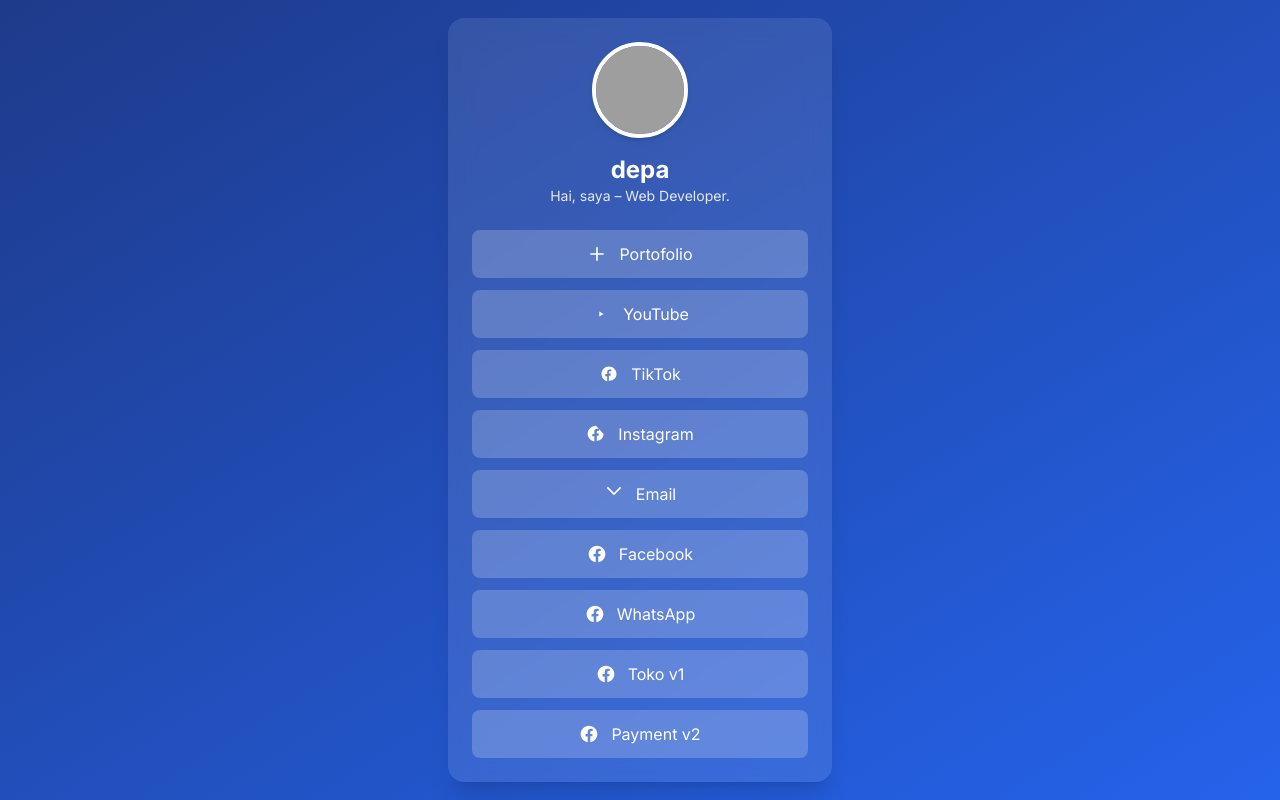
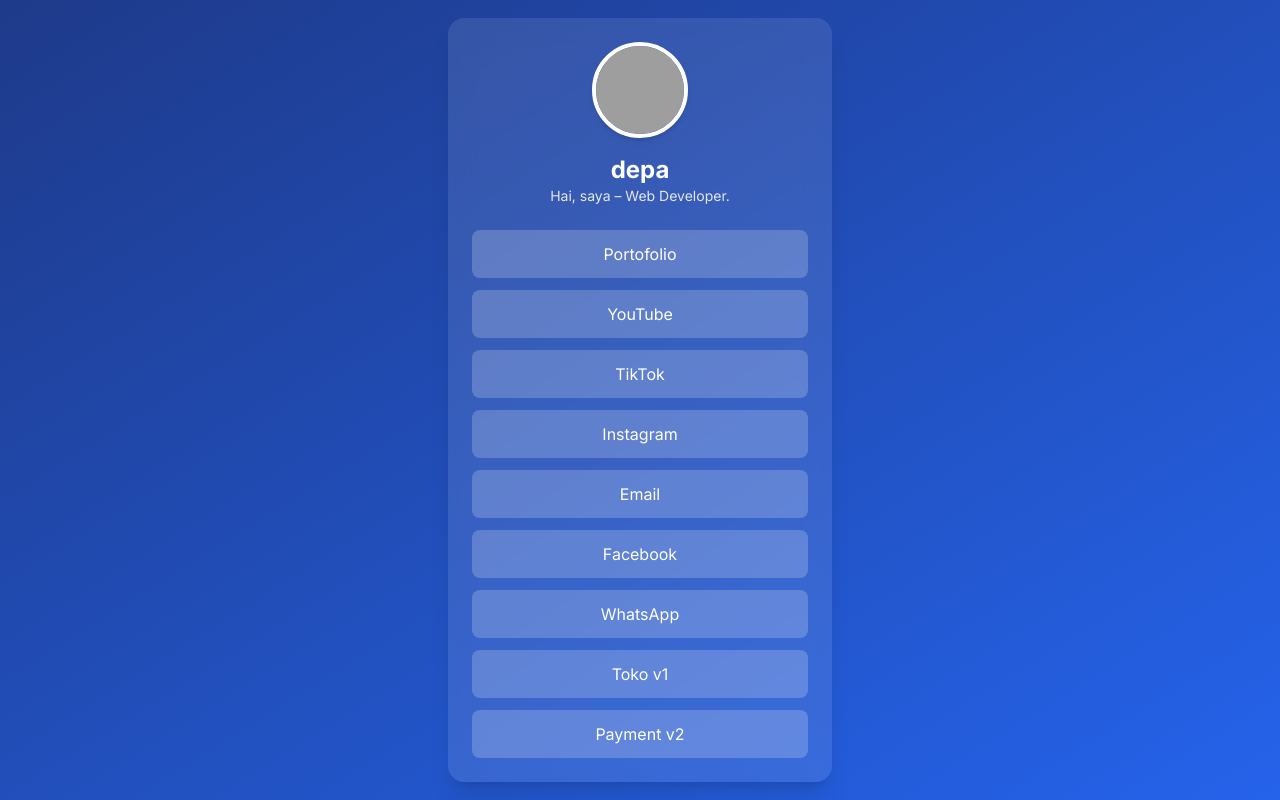
Before and after one commit to depaa81/link-tree, a plain HTML site: page index.html in a window 1280 px wide. Drawn offline with nearby package versions, Linux system fonts and the light colour scheme; grey boxes are pictures that could not be loaded.

Commit message:
Update index.html

```diff
--- a/index.html
+++ b/index.html
@@ -20,44 +20,34 @@
     <p class="text-sm text-gray-200">Hai, saya – Web Developer.</p>
 
     <div class="mt-6 space-y-3">
-      <a href="https://portofolio-theta-bay.vercel.app/" class="flex items-center justify-center gap-3 bg-white/20 hover:bg-white/30 transition rounded-lg py-3 font-medium">
-        <svg class="w-5 h-5" fill="none" stroke="currentColor" stroke-width="2" viewBox="0 0 24 24">
-          <path d="M12 4v16m8-8H4" />
-        </svg>
+      <a href="https://portofolio-theta-bay.vercel.app/" class="block bg-white/20 hover:bg-white/30 transition rounded-lg py-3 font-medium">
         Portofolio
       </a>
-      <a href="#" class="flex items-center justify-center gap-3 bg-white/20 hover:bg-white/30 transition rounded-lg py-3 font-medium">
-        <svg class="w-5 h-5" fill="currentColor" viewBox="0 0 24 24"><path d="M10 15l5-3-5-3v6z" /></svg>
+      <a href="#" class="block bg-white/20 hover:bg-white/30 transition rounded-lg py-3 font-medium">
         YouTube
       </a>
-      <a href="#" class="flex items-center justify-center gap-3 bg-white/20 hover:bg-white/30 transition rounded-lg py-3 font-medium">
-        <svg class="w-5 h-5" fill="currentColor" viewBox="0 0 24 24"><path d="M9 8h.01M21 12c0-4.97-4-9-9-9s-9 4.03-9 9c0 4.25 2.92 7.8 6.84 8.75v-6.2H7.6v-2.55h2.24V9.66c0-2.04 1.22-3.18 3.09-3.18.9 0 1.84.16 1.84.16v2.03h-1.58c-1.02 0-1.34.63-1.34 1.28v1.55h2.28l-.37 2.55h-1.91v6.2C18.08 19.8 21 16.25 21 12z"/></svg>
+      <a href="#" class="block bg-white/20 hover:bg-white/30 transition rounded-lg py-3 font-medium">
         TikTok
       </a>
-      <a href="#" class="flex items-center justify-center gap-3 bg-white/20 hover:bg-white/30 transition rounded-lg py-3 font-medium">
-        <svg class="w-5 h-5" fill="currentColor" viewBox="0 0 24 24"><path d="M12 2.04c-5.5 0-10 4.48-10 10.01 0 4.42 3.6 8.08 8 8.93v-6.33H7.6v-2.6h2.4V9.41c0-2.37 1.4-3.66 3.54-3.66 1.02 0 2.09.18 2.09.18v2.3h-1.18c-1.17 0-1.53.73-1.53 1.47v1.76h2.61l-.42 2.6h-2.19v6.2C18.08 19.8 21 16.25 21 12z"/></svg>
+      <a href="#" class="block bg-white/20 hover:bg-white/30 transition rounded-lg py-3 font-medium">
         Instagram
       </a>
-      <a href="mailto:ama@example.com" class="flex items-center justify-center gap-3 bg-white/20 hover:bg-white/30 transition rounded-lg py-3 font-medium">
-        <svg class="w-5 h-5" fill="none" stroke="currentColor" stroke-width="2" viewBox="0 0 24 24">
-          <path d="M4 4l8 8l8-8" />
-        </svg>
+      <a href="mailto:ama@example.com" class="block bg-white/20 hover:bg-white/30 transition rounded-lg py-3 font-medium">
         Email
       </a>
-      <a href="#" class="flex items-center justify-center gap-3 bg-white/20 hover:bg-white/30 transition rounded-lg py-3 font-medium">
-        <svg class="w-5 h-5" fill="currentColor" viewBox="0 0 24 24"><path d="M22 12.07c0-5.52-4.48-10-10-10s-10 4.48-10 10c0 4.99 3.66 9.13 8.44 9.88v-7H7.9v-2.88h2.54V9.67c0-2.5 1.49-3.88 3.77-3.88 1.09 0 2.23.2 2.23.2v2.45h-1.26c-1.24 0-1.63.77-1.63 1.56v1.88h2.78l-.44 2.88h-2.34v7C18.34 21.2 22 17.06 22 12.07z"/></svg>
+      <a href="#" class="block bg-white/20 hover:bg-white/30 transition rounded-lg py-3 font-medium">
         Facebook
-        <a href="https://wa.me/6285693542022" class="flex items-center justify-center gap-3 bg-white/20 hover:bg-white/30 transition rounded-lg py-3 font-medium">
-        <svg class="w-5 h-5" fill="currentColor" viewBox="0 0 24 24"><path d="M22 12.07c0-5.52-4.48-10-10-10s-10 4.48-10 10c0 4.99 3.66 9.13 8.44 9.88v-7H7.9v-2.88h2.54V9.67c0-2.5 1.49-3.88 3.77-3.88 1.09 0 2.23.2 2.23.2v2.45h-1.26c-1.24 0-1.63.77-1.63 1.56v1.88h2.78l-.44 2.88h-2.34v7C18.34 21.2 22 17.06 22 12.07z"/></svg>
+      </a>
+      <a href="https://wa.me/6285693542022" class="block bg-white/20 hover:bg-white/30 transition rounded-lg py-3 font-medium">
         WhatsApp
-          <a href="https://toko-v1.vercel.app/" class="flex items-center justify-center gap-3 bg-white/20 hover:bg-white/30 transition rounded-lg py-3 font-medium">
-        <svg class="w-5 h-5" fill="currentColor" viewBox="0 0 24 24"><path d="M22 12.07c0-5.52-4.48-10-10-10s-10 4.48-10 10c0 4.99 3.66 9.13 8.44 9.88v-7H7.9v-2.88h2.54V9.67c0-2.5 1.49-3.88 3.77-3.88 1.09 0 2.23.2 2.23.2v2.45h-1.26c-1.24 0-1.63.77-1.63 1.56v1.88h2.78l-.44 2.88h-2.34v7C18.34 21.2 22 17.06 22 12.07z"/></svg>
+      </a>
+      <a href="https://toko-v1.vercel.app/" class="block bg-white/20 hover:bg-white/30 transition rounded-lg py-3 font-medium">
         Toko v1
-            <a href="https://payment-v2-zeta.vercel.app/" class="flex items-center justify-center gap-3 bg-white/20 hover:bg-white/30 transition rounded-lg py-3 font-medium">
-        <svg class="w-5 h-5" fill="currentColor" viewBox="0 0 24 24"><path d="M22 12.07c0-5.52-4.48-10-10-10s-10 4.48-10 10c0 4.99 3.66 9.13 8.44 9.88v-7H7.9v-2.88h2.54V9.67c0-2.5 1.49-3.88 3.77-3.88 1.09 0 2.23.2 2.23.2v2.45h-1.26c-1.24 0-1.63.77-1.63 1.56v1.88h2.78l-.44 2.88h-2.34v7C18.34 21.2 22 17.06 22 12.07z"/></svg>
+      </a>
+      <a href="https://payment-v2-zeta.vercel.app/" class="block bg-white/20 hover:bg-white/30 transition rounded-lg py-3 font-medium">
         Payment v2
       </a>
     </div>
   </div>
 </body>
-        </html>
+</html>
```
